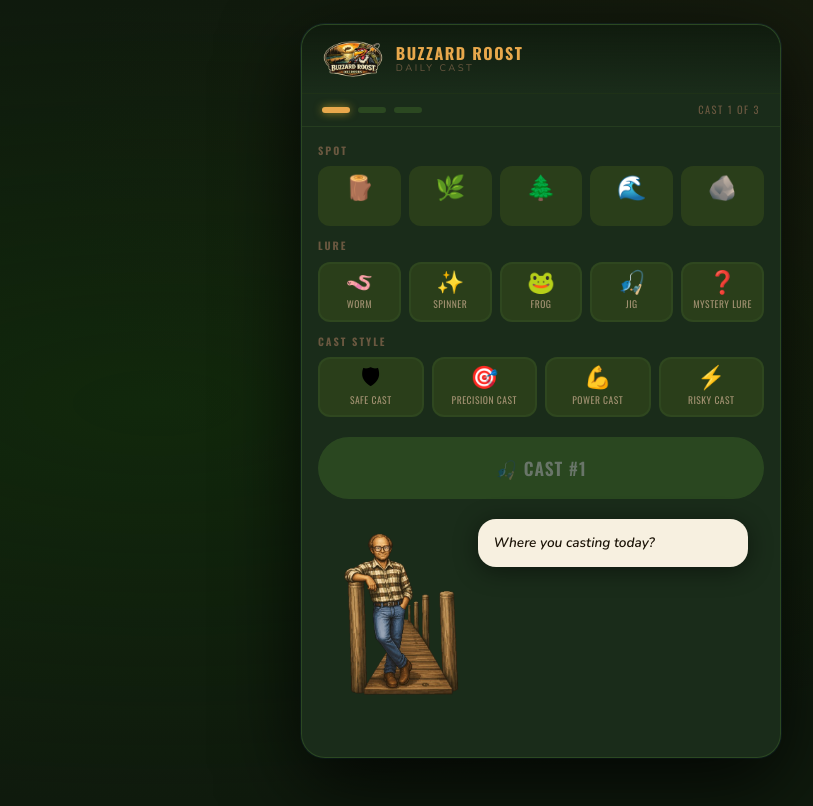
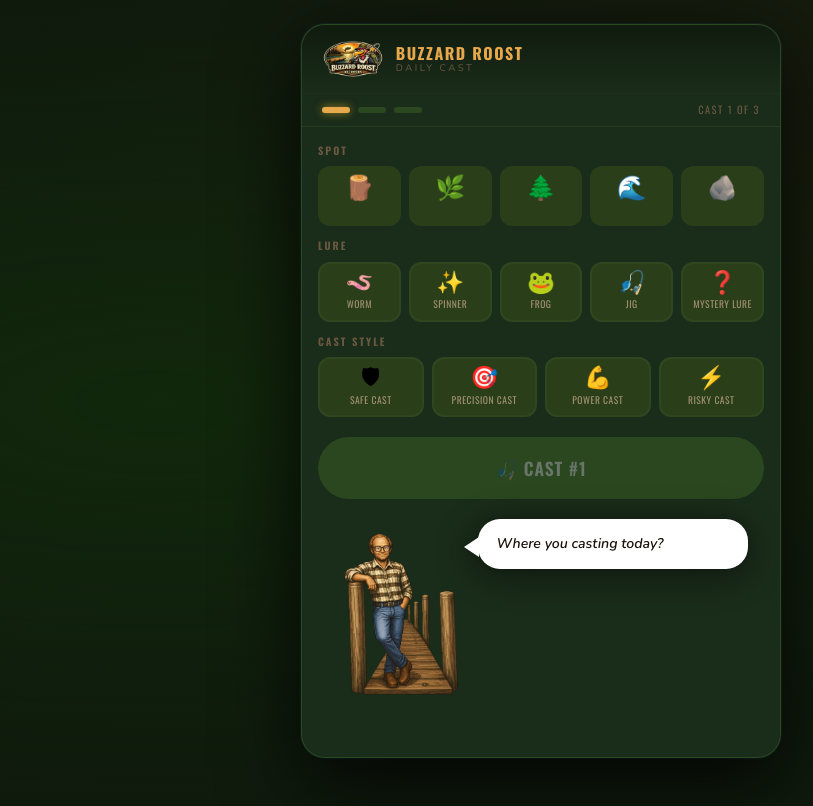
Before and after one commit to ccherosc/buzzard-roost-daily-cast, a React (Vite) app: page / in a window 1280 px wide. Both pictures are taken after a click on the button "🎣 START TODAY'S CASTS". Shown: the whole page, without its empty margins (99-912 px from the left). Built offline with nearby package versions, Linux system fonts and the light colour scheme; no server answers.

Commit message:
style: commercial speech bubble — white bg, double drop-shadow, clean tail

```diff
--- a/src/components/SetupScreen.css
+++ b/src/components/SetupScreen.css
@@ -279,25 +279,36 @@
   display: block;
 }
 
-/* Commercial speech bubble */
+/* Commercial speech bubble — filter:drop-shadow wraps the whole shape + tail */
 .ss__quip-bubble {
   flex: 1;
   position: relative;
-  background: #f7f0e0;
-  border-radius: 18px;
-  padding: 13px 16px 13px 15px;
-  /* drop-shadow applies to the whole shape including the ::before tail */
-  filter: drop-shadow(0 4px 12px rgba(0, 0, 0, 0.45));
+  background: #ffffff;
+  border-radius: 22px;
+  padding: 14px 18px;
+  filter:
+    drop-shadow(0 6px 18px rgba(0, 0, 0, 0.38))
+    drop-shadow(0 1px 4px rgba(0, 0, 0, 0.22));
   min-width: 0;
 }
 
+/* Tail — CSS triangle; drop-shadow above wraps it automatically */
+.ss__quip-bubble::before {
+  content: '';
+  position: absolute;
+  left: -14px;
+  top: 18px;
+  border-top: 10px solid transparent;
+  border-bottom: 10px solid transparent;
+  border-right: 15px solid #ffffff;
+}
 
 .ss__quip-text {
   font-family: var(--font-body);
-  font-size: 0.85rem;
+  font-size: 0.88rem;
   font-style: italic;
-  font-weight: 500;
-  color: #1c1408;
+  font-weight: 600;
+  color: #1a1208;
   line-height: 1.55;
   margin: 0;
 }
```
